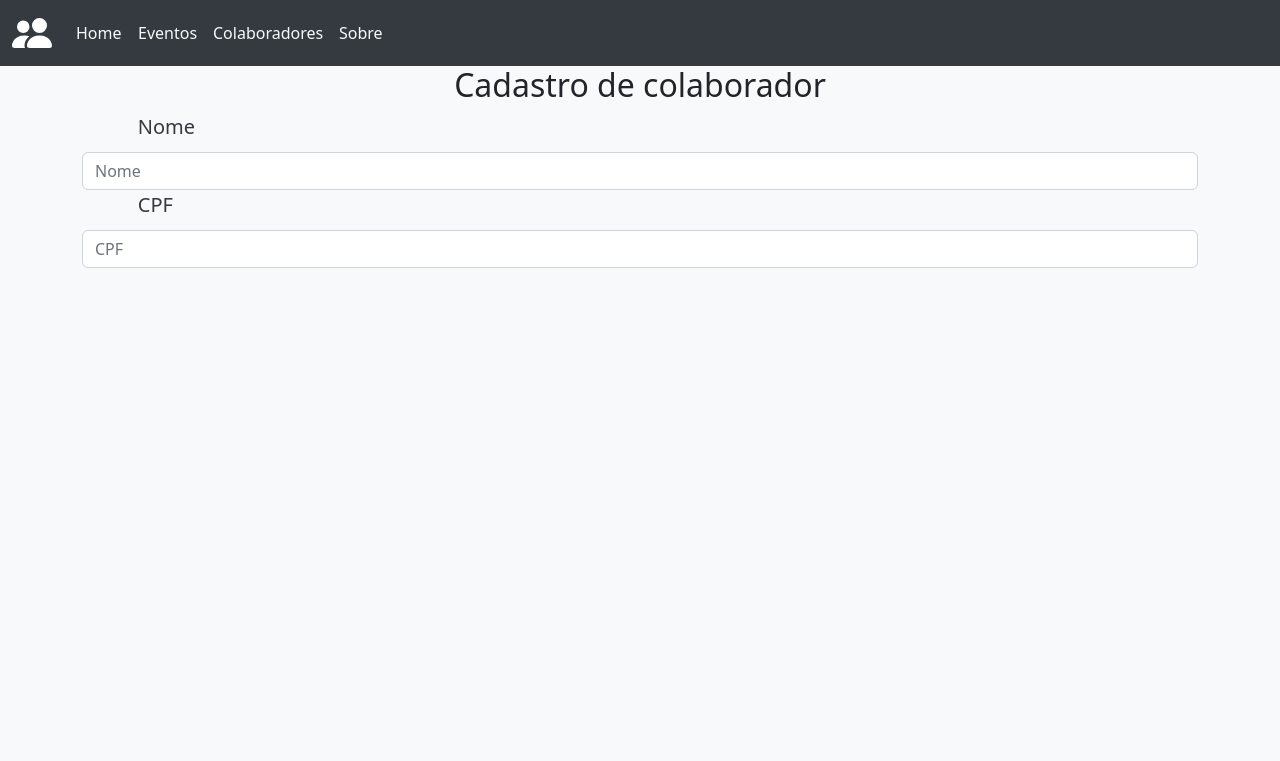
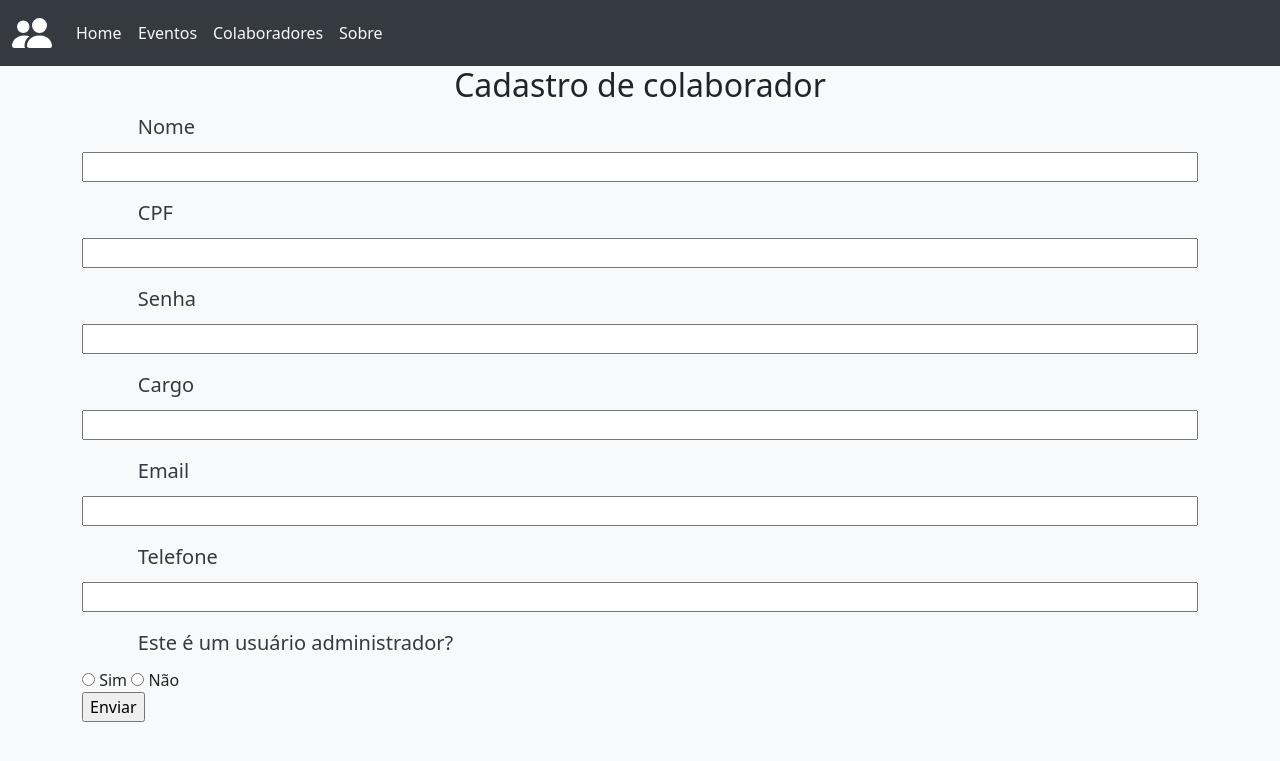
Before and after one commit to goltaraya/sade-app, a PHP site: page //create-colaborador.php in a window 1280 px wide. Shown: the top 761 px of the page. Run offline with PHP 8.4, Linux system fonts and the light colour scheme; tables that the repository leaves empty hold one stand-in row (values such as "Sample post").

Commit message:
implement: create colaborador

```diff
--- a/config/process.php
+++ b/config/process.php
@@ -8,6 +8,35 @@ include_once 'url.php';
 $data = $_POST;
 
 if (!empty($data)) {
+    $nome = $_POST['nome'];
+    $cpf = $_POST['cpf'];
+    $senha = $_POST['senha'];
+    $cargo = $_POST['cargo'];
+    $email = $_POST['email'];
+    $telefone = $_POST['telefone'];
+    $admin = $_POST['admin'];
+
+    $query = "INSERT INTO users
+    (nome, cpf, senha, cargo, email, telefone, admin)
+    VALUES
+    (:nome, :cpf, :senha, :cargo, :email, :telefone, :admin)";
+    $stmt = $conn->prepare($query);
+
+    $stmt->bindParam(":nome", $nome);
+    $stmt->bindParam(":cpf", $cpf);
+    $stmt->bindParam(":senha", $senha);
+    $stmt->bindParam(":cargo", $cargo);
+    $stmt->bindParam(":email", $email);
+    $stmt->bindParam(":telefone", $telefone);
+    $stmt->bindParam(":admin", $admin);
+
+    try {
+        $stmt->execute();
+    } catch (PDOException $e){
+        echo "Error:" . $e->getMessage();
+    }
+
+    header("Location: ". $BASE_URL . "../colaboradores.php");
 } else {
 
     if (!empty($_GET)) {
@@ -20,7 +49,6 @@ if (!empty($data)) {
         $stmt->bindParam(":id", $id);
         $stmt->execute();
         $colaborador = $stmt->fetch();
-
     } else {
         $colaboradores = [];
 
--- a/create-colaborador.php
+++ b/create-colaborador.php
@@ -2,14 +2,33 @@
 
 <div class="container">
     <h2 style="text-align: center;">Cadastro de colaborador</h2>
-    <form action="<?= $BASE_URL ?>/config/process.php" method="POST">
+    <form action="<?= $BASE_URL ?>config/process.php" method="POST">
         <div class="form-group">
             <p class="p-div">Nome</p>
-            <input type="text" class="form-control" name="nome" id="nomeColaborador" placeholder="Nome">
-        </div>
-        <div class="form-group">
+            <input class="input-group mb-3" type="text" class="form-control" name="nome" id="nomeColaborador">
+
             <p class="p-div">CPF</p>
-            <input type="text" class="form-control" name="cpf" id="cpfColaborador" placeholder="CPF">
+            <input class="input-group mb-3" type="text" class="form-control" name="cpf" id="cpfColaborador">
+
+            <p class="p-div">Senha</p>
+            <input class="input-group mb-3" type="text" class="form-control" name="senha" id="senhaColaborador">
+
+            <p class="p-div">Cargo</p>
+            <input class="input-group mb-3" type="text" class="form-control" name="cargo" id="cargoColaborador">
+
+            <p class="p-div">Email</p>
+            <input class="input-group mb-3" type="text" class="form-control" name="email" id="emailColaborador">
+
+            <p class="p-div">Telefone</p>
+            <input class="input-group mb-3" type="text" class="form-control" name="telefone" id="telefoneColaborador">
+
+            <p class="p-div">Este é um usuário administrador?</p>
+            <input type="radio" name="admin" value="1">
+            <label for="sim">Sim</label>
+            <input type="radio" name="admin" value="0">
+            <label for="não">Não</label>
+            <br>
+            <input type="submit" name="Submit" value="Enviar" style="align-self: center;">
         </div>
     </form>
 </div>
```
Also changed, not shown: option_colaborador/edit.php (added), option_colaborador/view.php (added).
